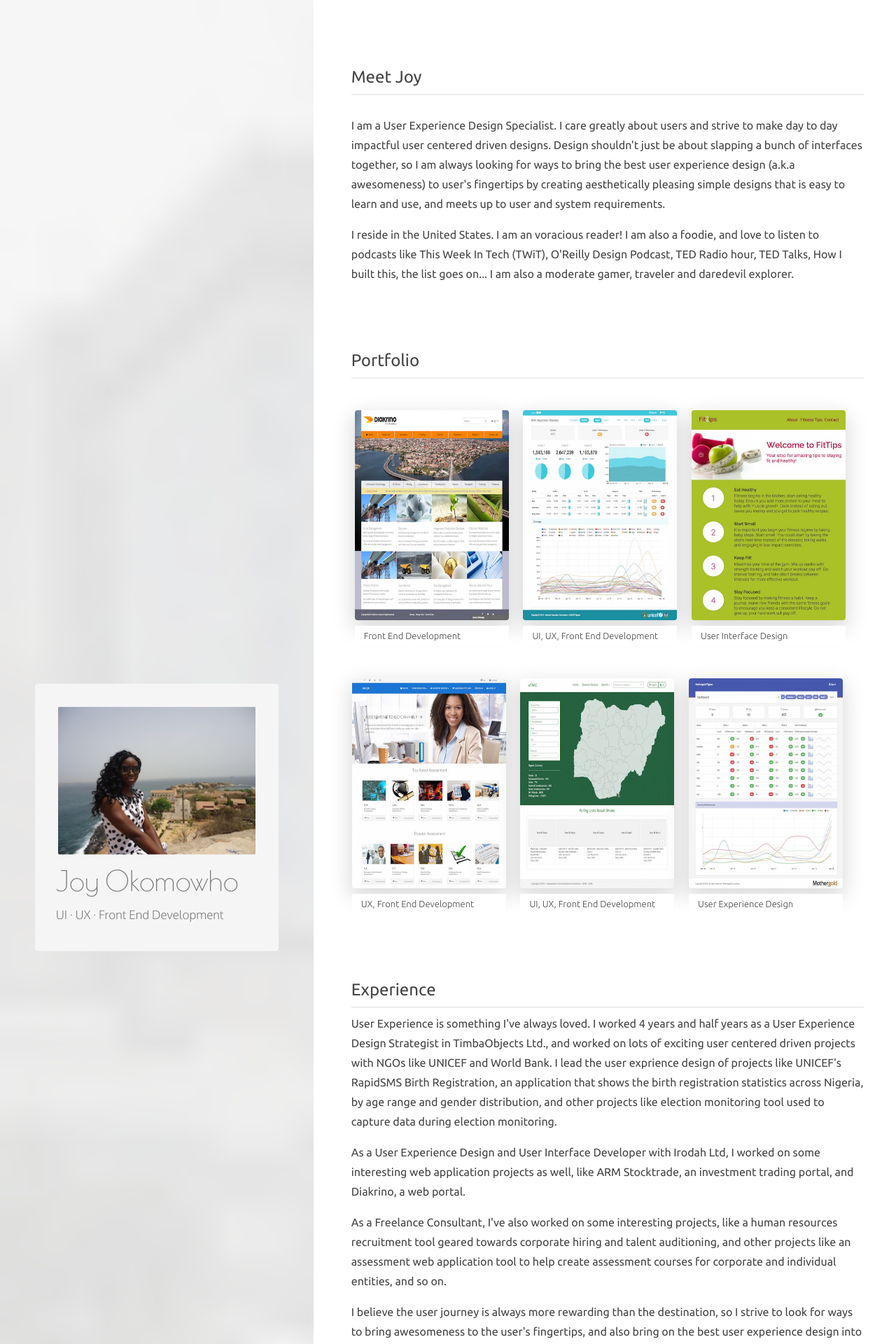
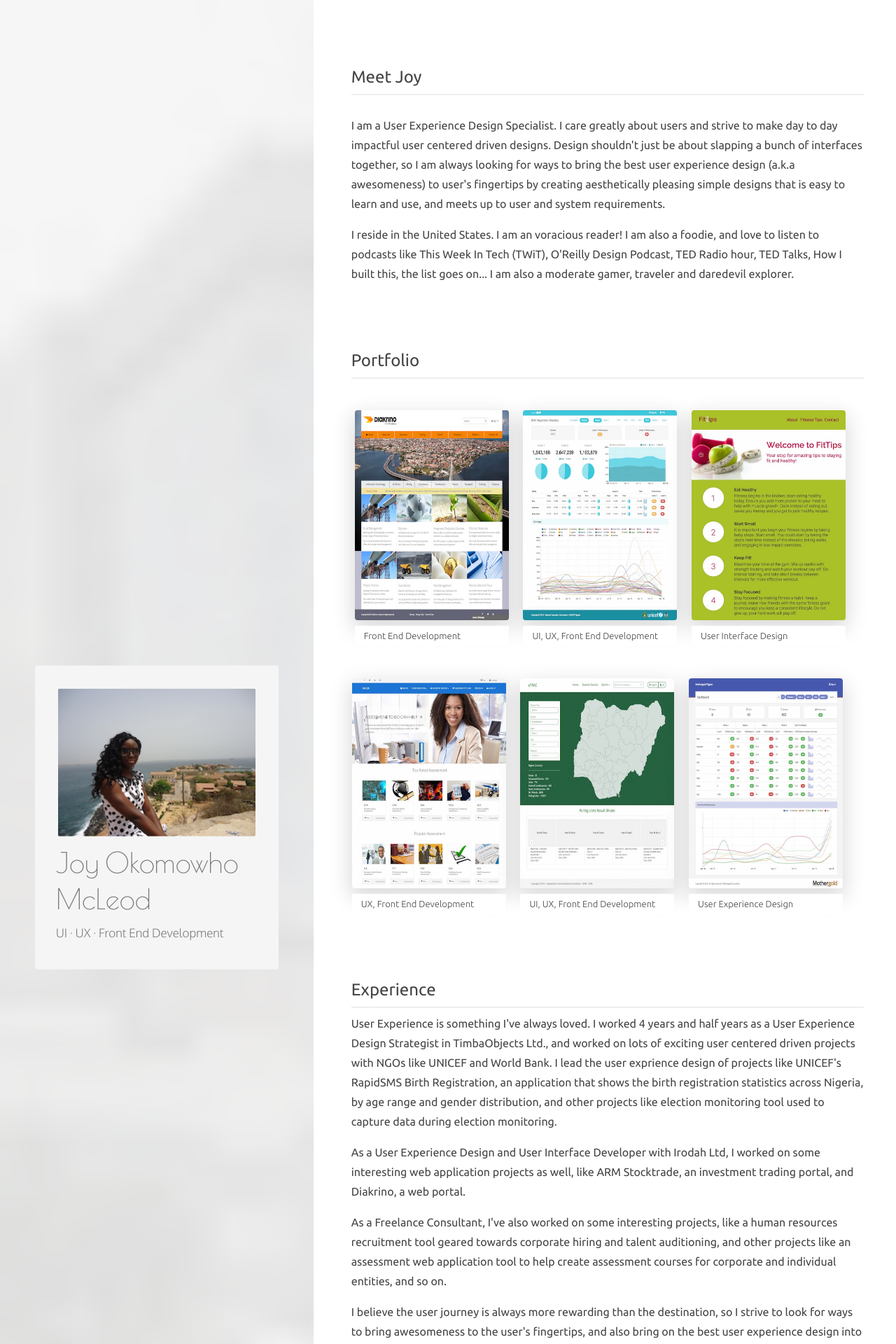
Before and after one commit to jokomowho/my_website, a Jekyll site: the page built from index.html, in a window 1280 px wide. Shown: the top 1920 px of the page at 70% size. Built offline with Jekyll 4.4.1, drawn with Linux system fonts in a browser that asks for light colours; nearby versions of some CDN libraries; Markdown is read by kramdown in place of the engine named in the settings.

Commit message:
Name update.

```diff
--- a/_config.yml
+++ b/_config.yml
@@ -1,5 +1,5 @@
 # Site settings
-title: 'Joy Okomowho' # Your Title
+title: 'Joy Okomowho McLeod' # Your Title
 tagline: 'UI · UX Design, UI · UX Enthusiast, Front End Development, Consultant, Tech lover,  NASA Fan.' # A brief tagline for your site
 sidebar_image: /images/cover.jpg
 
```
